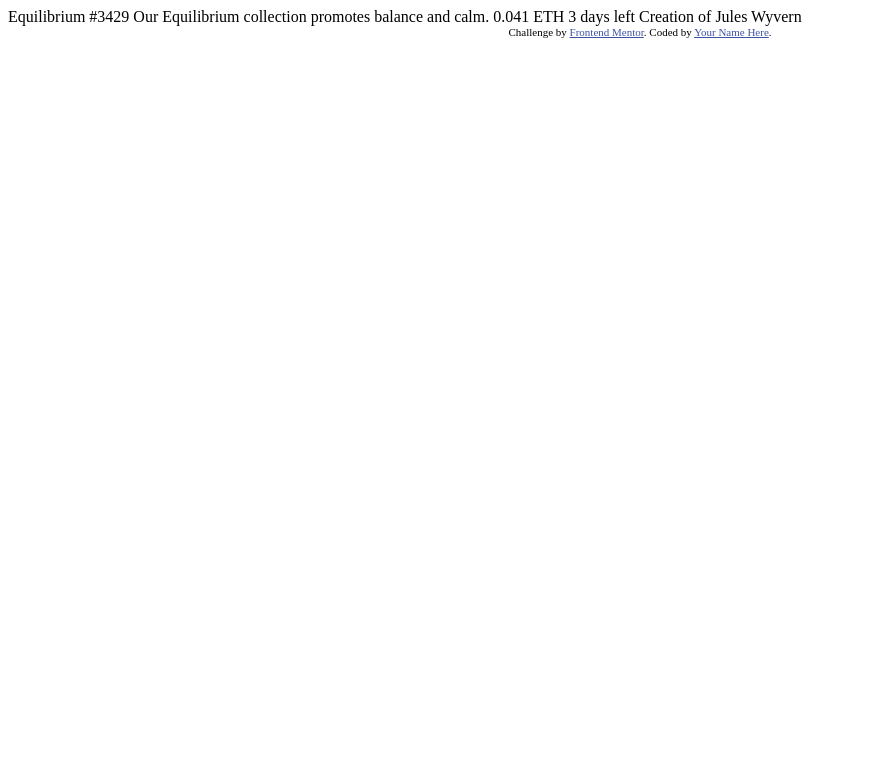
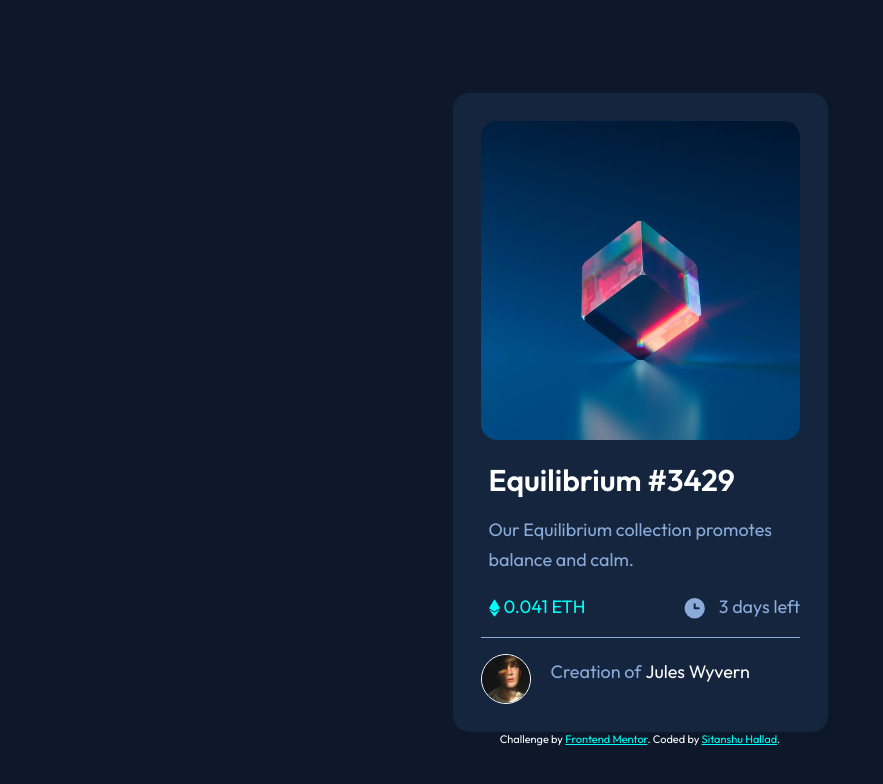
Before and after one commit to sitanshu05/FrontendPractice, a plain HTML site: page frontendMentor/NFTPreviewCardComponent/index.html in a window 1280 px wide. Shown: the whole page, without its empty margins (0-883 px from the left). Drawn offline with Linux system fonts and the light colour scheme.

Commit message:
NFTCardPreviewComplete

```diff
--- a/frontendMentor/NFTPreviewCardComponent/index.html
+++ b/frontendMentor/NFTPreviewCardComponent/index.html
@@ -1,33 +1,63 @@
 <!DOCTYPE html>
 <html lang="en">
   <head>
-  <meta charset="UTF-8">
-  <meta name="viewport" content="width=device-width, initial-scale=1.0"> <!-- displays site properly based on user's device -->
+    <meta charset="UTF-8" />
+    <meta name="viewport" content="width=device-width, initial-scale=1.0" />
+    <!-- displays site properly based on user's device -->
 
-  <link rel="icon" type="image/png" sizes="32x32" href="./images/favicon-32x32.png">
+    <link
+      rel="icon"
+      type="image/png"
+      sizes="32x32"
+      href="./images/favicon-32x32.png"
+    />
+    <link rel="stylesheet" href="styles.css" />
 
     <title>Frontend Mentor | NFT preview card component</title>
 
     <!-- Feel free to remove these styles or customise in your own stylesheet 👍 -->
     <style>
-    .attribution { font-size: 11px; text-align: center; }
-    .attribution a { color: hsl(228, 45%, 44%); }
+      .attribution {
+        font-size: 11px;
+        text-align: center;
+        color:white;
+      }
+      .attribution a {
+        color: hsl(178, 100%, 50%);
+      }
     </style>
   </head>
   <body>
+    <div class="container">
+      <img src="images\image-equilibrium.jpg" alt="" />
+      <div class="tit">Equilibrium #3429</div>
 
-  Equilibrium #3429
+      <div class="des">
+        Our Equilibrium collection promotes balance and calm.
+      </div>
+      <div class="details">
+        <div class="price">
+          <img src="images\icon-ethereum.svg" alt="" />
+          <p>0.041 ETH</p>
+        </div>
 
-  Our Equilibrium collection promotes balance and calm.
+        <div class="time">
+          <img src="images\icon-clock.svg" alt="" />
+          <p>3 days left</p>
+        </div>
+      </div>
 
-  0.041 ETH
-  3 days left
-
-  Creation of Jules Wyvern
+      <div class="creator">
+        <img src="images\image-avatar.png" alt="" />
+        <p>Creation of   <div class="name">  Jules Wyvern</div></p>
+      </div>
+    </div>
 
     <div class="attribution">
-    Challenge by <a href="https://www.frontendmentor.io?ref=challenge" target="_blank">Frontend Mentor</a>.
-    Coded by <a href="#">Your Name Here</a>.
+      Challenge by
+      <a href="https://www.frontendmentor.io?ref=challenge" target="_blank"
+        >Frontend Mentor</a
+      >. Coded by <a href="#">Sitanshu Hallad</a>.
     </div>
   </body>
 </html>
--- /dev/null
+++ b/frontendMentor/NFTPreviewCardComponent/styles.css
@@ -0,0 +1,103 @@
+@import url('https://fonts.googleapis.com/css2?family=Outfit:wght@300;400;600&display=swap');
+*{
+    margin: 0;
+    padding: 0;
+    box-sizing: border-box;
+}
+img{
+    max-width: 100%;
+}
+body{
+    background-color: hsl(217, 54%, 11%);
+    font-family: 'Outfit', sans-serif;
+    font-size: 18px;
+    display: flex;
+    flex-direction: column;
+    justify-content: center;
+    align-items: center;
+    height: calc(100vh - 1px);
+    margin: 1.25rem;
+
+}
+.container{
+    padding: 1.75rem;
+    background-color: hsl(216, 50%, 16%);
+    border-radius: 1rem;
+    box-shadow: 5px 5px 5px rgba(0,0,0,0.05);
+    color: hsl(215, 51%, 70%);
+
+}
+.container img{
+    border-radius: 1rem;
+}
+.tit{
+    font-size: 30px;
+    padding: 1rem 0.5rem;
+    color: white;
+    font-weight: 600;
+
+}
+.des{
+    padding: 0rem 0.5rem;
+    line-height: 30px;
+    padding-bottom: 1.25rem;
+}
+.details{
+    display: flex;
+    flex-direction: row;
+    border-bottom: 0.5px solid hsl(215, 51%, 70%);
+    padding-bottom: 1rem;
+    font-weight: 400;
+    white-space: nowrap;
+}
+.price{
+    display: flex;
+    flex-direction: row;
+    justify-content: space-between;
+    margin-right: 1rem;
+    color: hsl(178, 100%, 50%);
+    padding-right: 5rem;
+
+}
+.price img{
+    height: 100%;
+    padding: 0.25rem;
+    padding-left: 0.5rem;
+
+}
+.time{
+    display: flex;
+    flex-direction: row;
+    justify-content: space-between;
+}
+.time p{
+    padding-left: 0.2rem;
+}
+.time img{
+    padding-right: 0.5rem;
+}
+.creator{
+    display: flex;
+    flex-direction: row;
+    justify-content: flex-start;
+    align-items: center;
+}
+.creator img{
+    border: 1px solid white;
+    border-radius: 50%;
+    margin: 1rem 1.25rem 0 0;
+    height: 50px;
+
+}
+.name{
+    color: white;
+    padding-left: 0.25rem;
+}
+
+@media (min-width:400px) {
+
+    .container{
+        width: 375px;
+    }
+
+}
```
Lines whose indentation alone changed are shown as unchanged.
